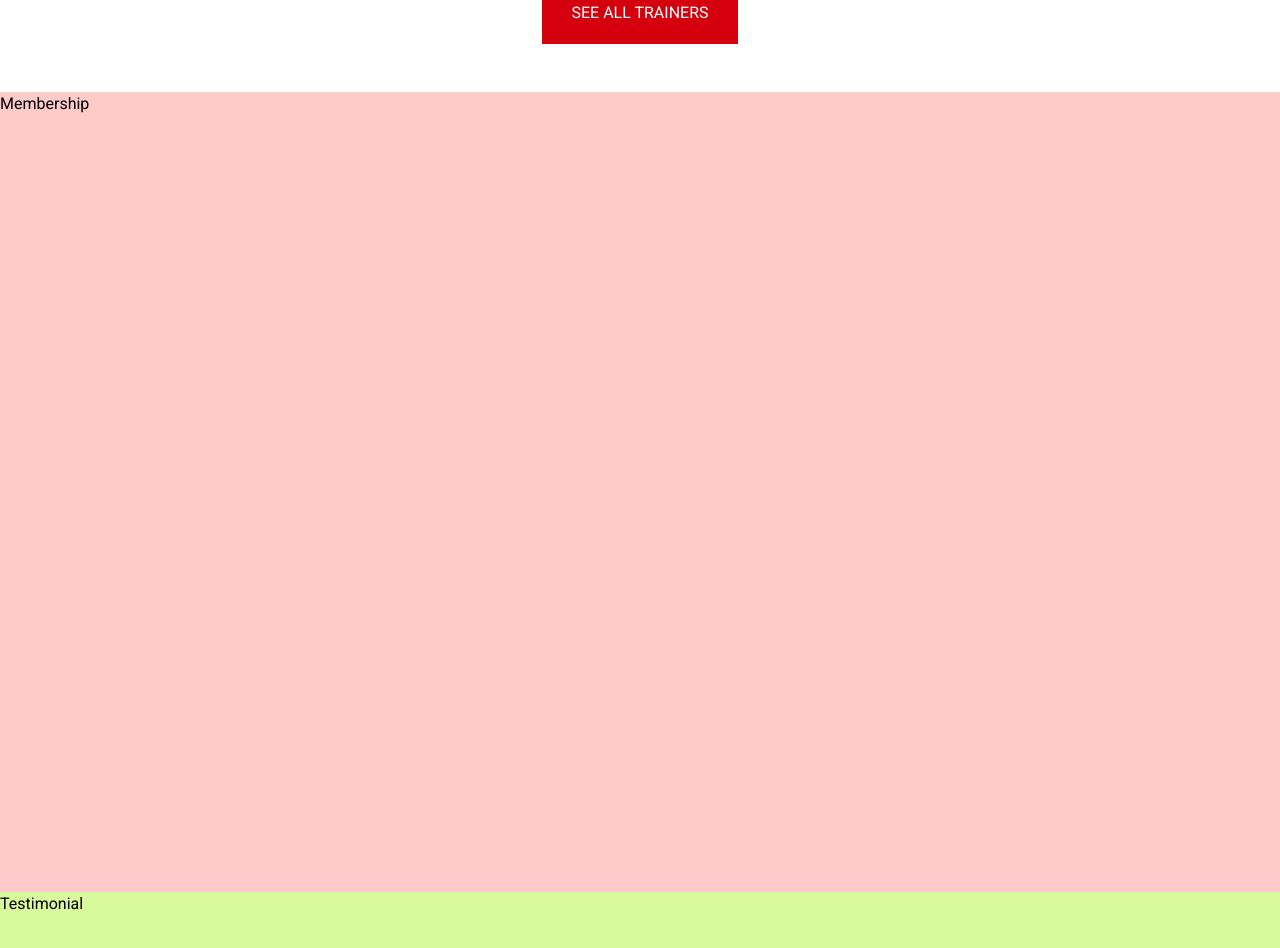
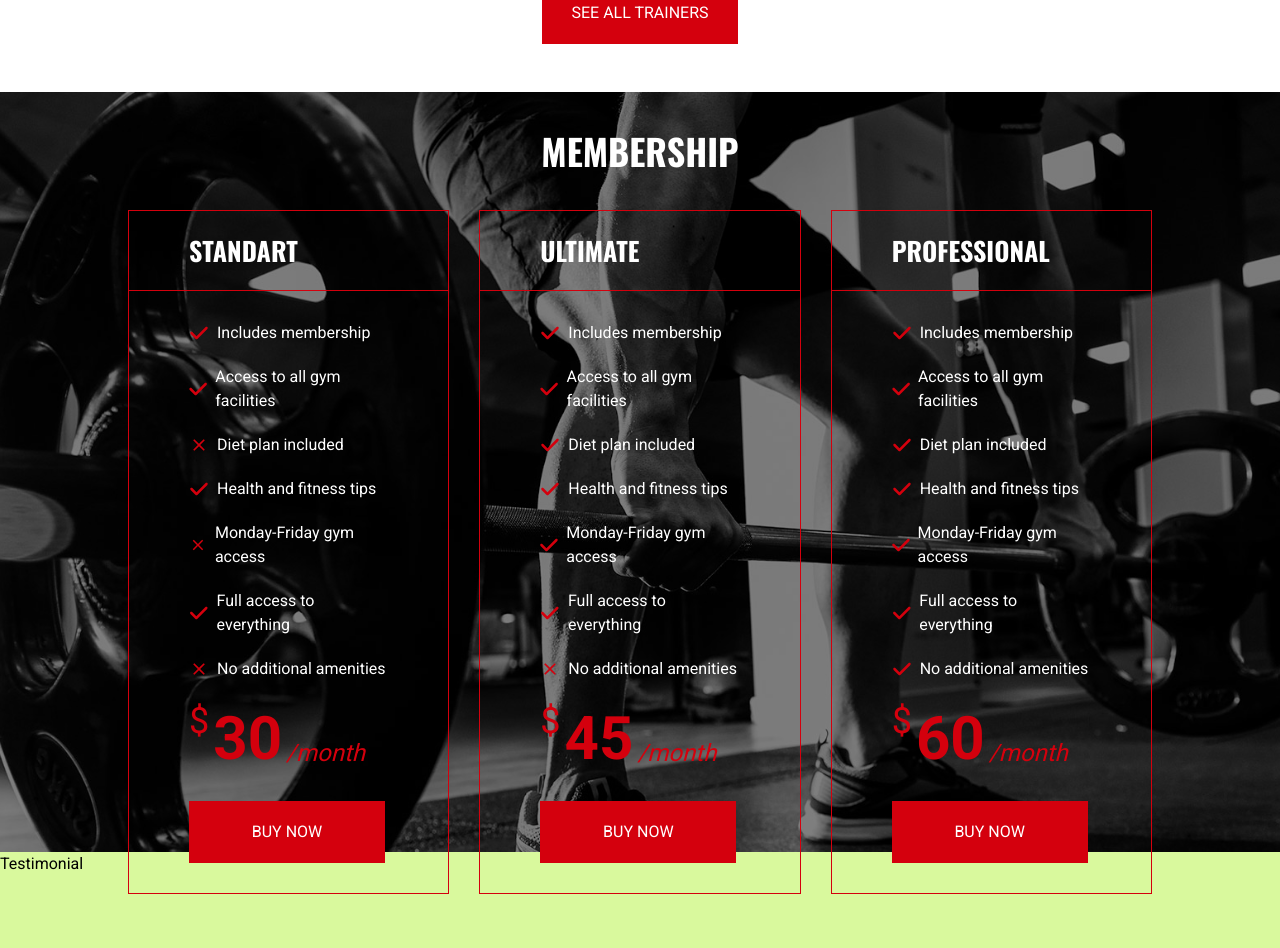
Before and after one commit to freetimezp/js-sport-06, a Next.js app: page / in a window 1280 px wide. Shown: the part 4380-5328 px from the top of the page. Built offline with nearby package versions, Linux system fonts and the light colour scheme.

Commit message:
07. js-sport-06. Membership Component.

```diff
--- a/components/Membership.tsx
+++ b/components/Membership.tsx
@@ -1,10 +1,44 @@
+"use client";
 import React from 'react';
+
+import { motion } from 'framer-motion';
+import { fadeIn } from '@/lib/variants';
+
+import MembershipSlider from './MembershipSlider';
 
 const Membership = () => {
     return (
-        <section className='h-screen bg-red-200' id='membership'>
-            Membership
-        </section>
+        <motion.section
+            variants={fadeIn('up', 0.2)}
+            initial="hidden"
+            whileInView={"show"}
+            viewport={{ once: false, amount: 0.2 }}
+            className='py-8 xl:py-0 lg:h-[95vh] bg-membership bg-cover bg-center
+            relative before:w-full before:h-full before:bg-black/50 before:absolute
+            before:top-0 before:z-10'
+            id='membership'
+        >
+            <div className="container mx-auto px-0 text-white h-full flex flex-col
+                xl:pt-24 relative z-20">
+                <motion.h2
+                    variants={fadeIn('up', 0.4)}
+                    initial="hidden"
+                    whileInView={"show"}
+                    className='h2 text-white text-center mb-8'
+                >
+                    Membership
+                </motion.h2>
+
+                <motion.div
+                    variants={fadeIn('up', 0.6)}
+                    initial="hidden"
+                    whileInView={"show"}
+                    viewport={{ once: false, amount: 0.2 }}
+                >
+                    <MembershipSlider />
+                </motion.div>
+            </div>
+        </motion.section>
     );
 }
 
--- /dev/null
+++ b/components/MembershipSlider.tsx
@@ -0,0 +1,181 @@
+"use client";
+import React from 'react';
+import Image from 'next/image';
+
+import { MdClose } from 'react-icons/md';
+import { FaCheck } from 'react-icons/fa6';
+
+import CustomButton from './CustomButton';
+
+import { Swiper, SwiperSlide } from 'swiper/react';
+import { Pagination } from 'swiper/modules';
+import 'swiper/css';
+import 'swiper/css/pagination';
+
+
+const membershipData = [
+    {
+        id: 1,
+        title: 'Standart',
+        price: '30',
+        benefits: [
+            {
+                icon: FaCheck,
+                text: 'Includes membership',
+            },
+            {
+                icon: FaCheck,
+                text: 'Access to all gym facilities',
+            },
+            {
+                icon: MdClose,
+                text: 'Diet plan included',
+            },
+            {
+                icon: FaCheck,
+                text: 'Health and fitness tips',
+            },
+            {
+                icon: MdClose,
+                text: 'Monday-Friday gym access',
+            },
+            {
+                icon: FaCheck,
+                text: 'Full access to everything',
+            },
+            {
+                icon: MdClose,
+                text: 'No additional amenities',
+            },
+        ]
+    },
+    {
+        id: 2,
+        title: 'Ultimate',
+        price: '45',
+        benefits: [
+            {
+                icon: FaCheck,
+                text: 'Includes membership',
+            },
+            {
+                icon: FaCheck,
+                text: 'Access to all gym facilities',
+            },
+            {
+                icon: FaCheck,
+                text: 'Diet plan included',
+            },
+            {
+                icon: FaCheck,
+                text: 'Health and fitness tips',
+            },
+            {
+                icon: FaCheck,
+                text: 'Monday-Friday gym access',
+            },
+            {
+                icon: FaCheck,
+                text: 'Full access to everything',
+            },
+            {
+                icon: MdClose,
+                text: 'No additional amenities',
+            },
+        ]
+    },
+    {
+        id: 3,
+        title: 'Professional',
+        price: '60',
+        benefits: [
+            {
+                icon: FaCheck,
+                text: 'Includes membership',
+            },
+            {
+                icon: FaCheck,
+                text: 'Access to all gym facilities',
+            },
+            {
+                icon: FaCheck,
+                text: 'Diet plan included',
+            },
+            {
+                icon: FaCheck,
+                text: 'Health and fitness tips',
+            },
+            {
+                icon: FaCheck,
+                text: 'Monday-Friday gym access',
+            },
+            {
+                icon: FaCheck,
+                text: 'Full access to everything',
+            },
+            {
+                icon: FaCheck,
+                text: 'No additional amenities',
+            },
+        ]
+    },
+];
+
+const MembershipSlider = () => {
+    return (
+        <Swiper
+            slidesPerView={1}
+            modules={[Pagination]}
+            pagination={{
+                clickable: true,
+            }}
+            breakpoints={{
+                768: {
+                    slidesPerView: 2,
+                    spaceBetween: 30,
+                },
+                1024: {
+                    slidesPerView: 3,
+                    spaceBetween: 30,
+                },
+            }}
+            className='min-h-[680px]'
+        >
+            {membershipData.map((item, index) => (
+                <SwiperSlide key={index}>
+                    <div className='border border-accent hover:bg-primary-300/80
+                        transition-all duration-300 w-full max-w-sm xl:max-w-none mx-auto'>
+                        <div className='py-5 px-[60px] border-b border-accent'>
+                            <h4 className='h4'>
+                                {item.title}
+                            </h4>
+                        </div>
+                        <div className='py-[30px] px-[60px]'>
+                            <ul className='flex flex-col gap-5 mb-7'>
+                                {item.benefits.map((item, index) => (
+                                    <li key={index} className='flex items-center gap-2'>
+                                        <item.icon className='text-accent text-xl' />
+                                        {item.text}
+                                    </li>
+                                ))}
+                            </ul>
+
+                            <p className='text-accent mb-8 flex gap-1 items-center'>
+                                <sup className='text-4xl'>$</sup>
+                                <strong className='text-6xl'>{item.price}</strong>
+                                <em className='self-end text-2xl'>/month</em>
+                            </p>
+
+                            <CustomButton
+                                containerStyles='w-[196px] h-[62px]'
+                                text='Buy Now'
+                            />
+                        </div>
+                    </div>
+                </SwiperSlide>
+            ))}
+        </Swiper>
+    );
+}
+
+export default MembershipSlider;
```
